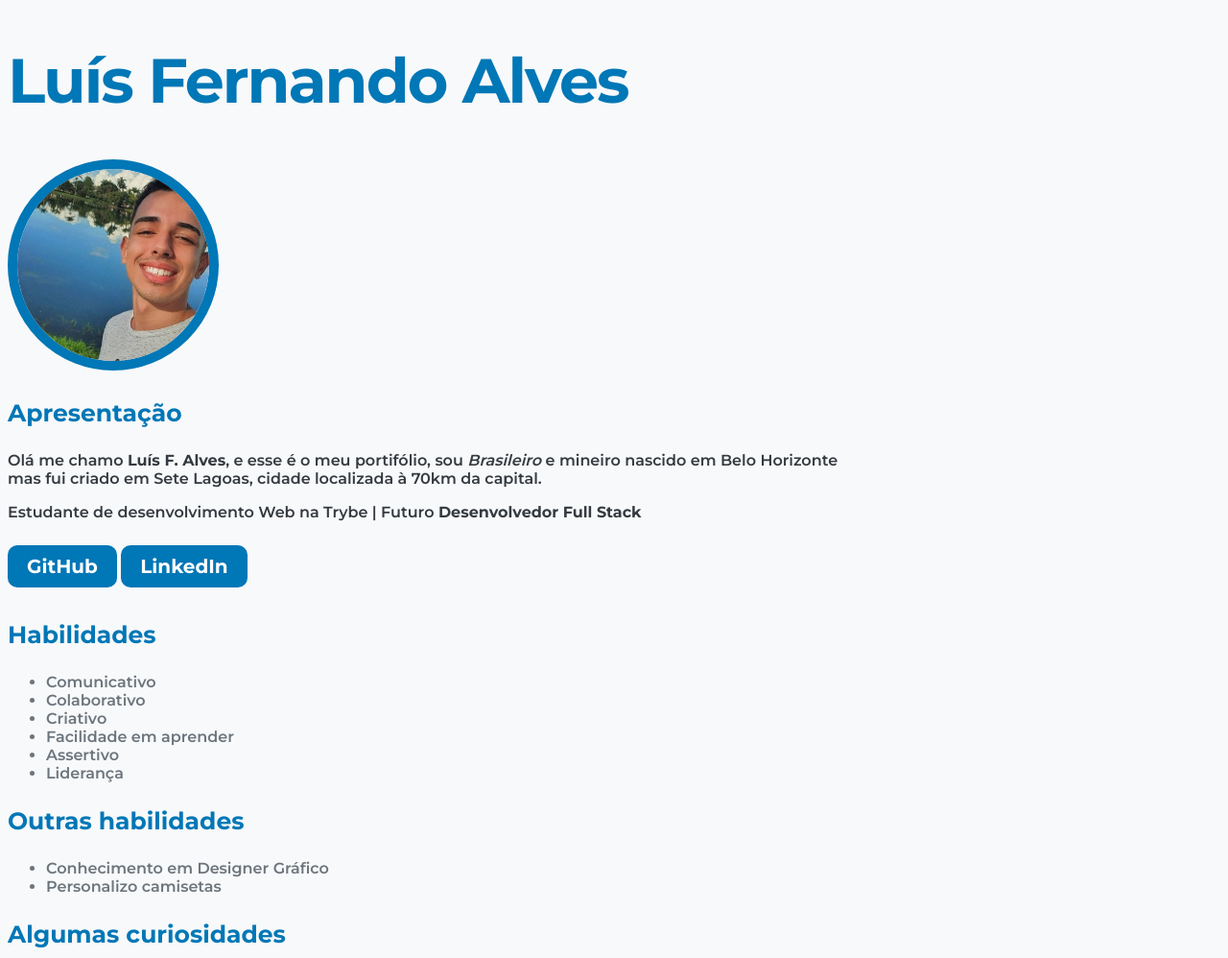
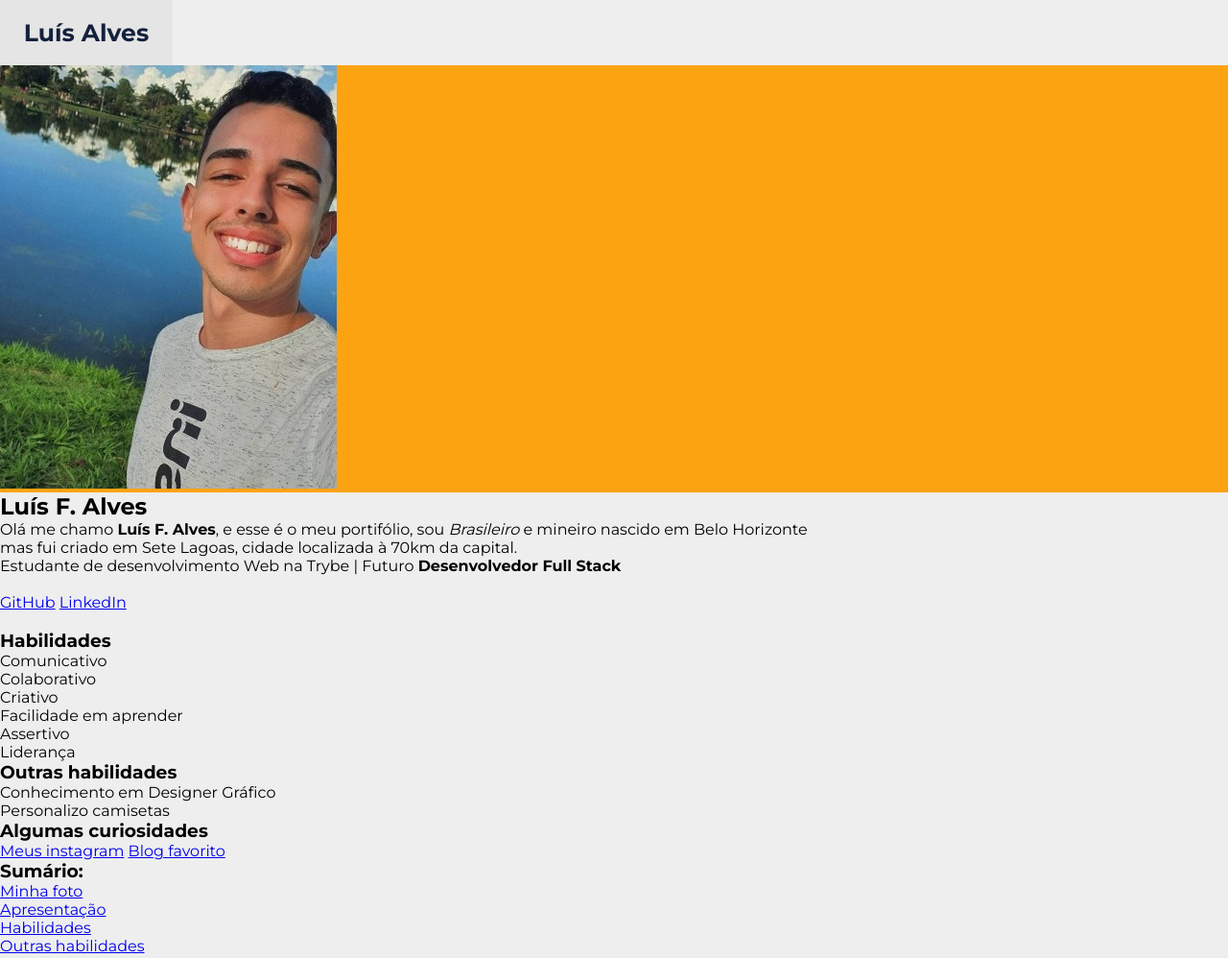
Before and after one commit to luisallves/luisallves.github.io, a plain HTML site: page index.html in a window 1280 px wide. Shown: the top 998 px of the page at 96% size. Drawn offline with Linux system fonts and the light colour scheme.

Commit message:
adicionando botao home

```diff
--- a/index.html
+++ b/index.html
@@ -1,6 +1,8 @@
 <!DOCTYPE html>
 <html lang="pt-br">
+
 <head>
+
     <meta charset="UTF-8">
     <title>Portifólio | Luís Alves</title>
 
@@ -10,12 +12,34 @@
 <link rel="preconnect" href="https://fonts.gstatic.com" crossorigin>
 <link href="https://fonts.googleapis.com/css2?family=Montserrat:wght@400;600;700;800&display=swap" rel="stylesheet">
 
+
+
+
 </head>
 <body>
-    <h1>Luís Fernando Alves</h1>
-    <img id="foto20" src="foto-luis.jpeg" alt="Foto do Luís">
-    <h3 >Apresentação</h3>
+
+
+
+    <div class="start-bar">
+
+        <div class="name">
+            <a class="button-name" href="https://luisallves.github.io/">
+                <h1>Luís Alves</h1>
+            </a>
+        </div>
+
+    </div>
+
+        <div class="banner">
+
+            <img id="profile-picture" src="photo-luis.jpeg" alt="Foto do Luís">
+
+        </div>
+
+    <h2 >Luís F. Alves</h2>
+
     <p class="padraoAp">Olá me chamo <strong>Luís F. Alves</strong>, e esse é o meu portifólio, sou <em>Brasileiro</em> e mineiro nascido em Belo Horizonte <br> mas fui criado em Sete Lagoas, cidade localizada à 70km da capital.</p>
+
     <p class="padraoAp">Estudante de desenvolvimento Web na Trybe | Futuro <strong>Desenvolvedor Full Stack</strong></p><br>
     <a class="button" href="https://github.com/luisallves" target="blank">GitHub</a>
 
@@ -37,7 +61,7 @@
         <li>Personalizo camisetas</li>
     </ul>
     <h3>Algumas curiosidades</h3>
-    <a href="https://instagram.com/luis.allves" target="blank"><img src="https://img.shields.io/badge/-Instagram-%23E4405F?style=for-the-badge&logo=instagram&logoColor=white" target="blank"></a>
+    <a href="https://instagram.com/luis.allves" target="blank">Meus instagram</a>
     <a class="button" href="https://www.instagram.com/namoradosinspirados/" target="blank">Blog favorito</a>
 
     <h3>Sumário:</h3>
--- a/style.css
+++ b/style.css
@@ -1,62 +1,49 @@
-
-h1{
-    font-size: 65px;
-    font-weight: 700;
-    letter-spacing: -2px;
-    color: #0077b6;
+*{
+    margin: 0;
+    padding: 0;
+    /* border: red 1px solid; */
+}
+/*
+Palheta de cores:
+preto #000000
+verde petroleo #14213d
+amarelo ouro #fca311
+cinza #e5e5e5
+branco #ffffff
+ */
+body {
+    font-family: 'Montserrat', sans-serif;
+    background-color: #eeeeee;
 }
 
-#foto20 {
-border-style: solid ;
-border-width: 10px;
-border-color: #0077b6;
-border-radius: 50%;
-width: 200px;
-height: 200px;
-object-fit: cover;
-object-position: 0px 0px;
+.banner {
+    background-color: #fca311;
+
 }
 
-body{
-    background-color: #f8f9fa;
-    font-family: 'Montserrat', sans-serif;
-    font-weight: 600;
-    color: #6c757d;
+
+.start-bar {
+    background-color: #e5e5e5;
+    display: inline-block;
+}
+.name {
+    color: #14213d;
+    font-size: 15px;
+    width: 180px;
+    height: 100%;;
+
+    text-align:center;
 }
 
-.padraoAp {
-    color: #343a40;
-    font-weight: 600;
-    font-size: 35;
-    width: 70%;
+.button-name h1 {
+    font-size: 25px
+
 }
-.button{
-    color: #ffffff;
-    background-color: #0077b6;
-    padding: 10px 20px;
-    border-radius: 10px;
-    text-decoration: none;
-    font-weight: 700;
-    font-size: 20px;
-}
+.button-name {
 
-.button2{
-    color: #ffffff;
-    background-color: #47beff;
-    padding: 10px 20px;
-    border-radius: 10px;
-    text-decoration: none;
-    font-weight: 700;
-    font-size: 20px;
-}
-
-    .parag{
-    line-height: 50px;
+        text-decoration: none;
+        color: #14213d;
+        padding:100%;
+        height: 100%;
+        /* border-color: blue; */
     }
-
-h3 {
-    color: #0077b6;
-    font-weight: 700;
-    font-size: 25px
-    ;
-}
```
Also changed, not shown: photo-luis.jpeg (renamed from foto-luis.jpeg).
